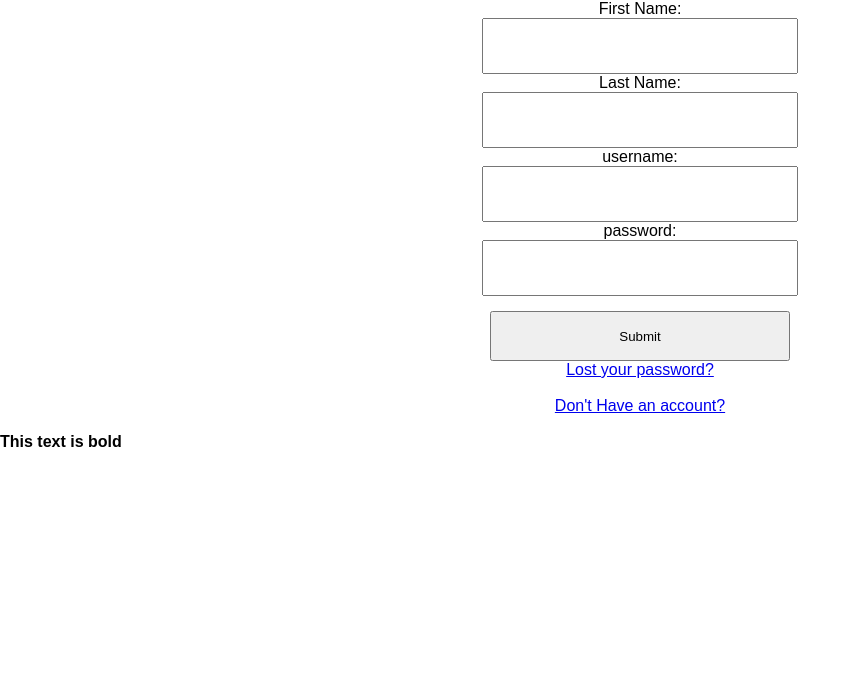
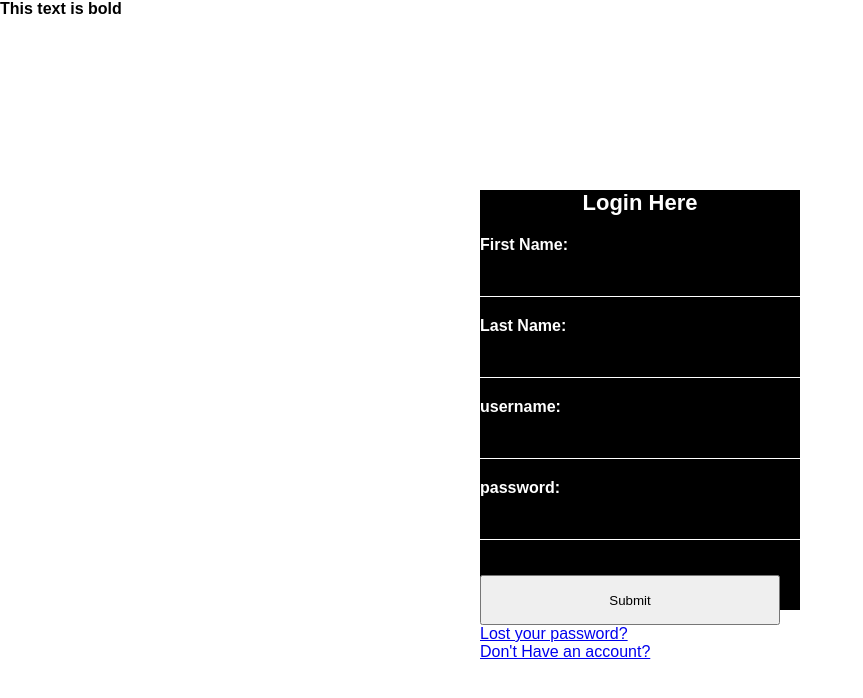
Before and after one commit to melo-02/EdufyClient, a React (Create React App) app: page / in a window 1280 px wide. Shown: the top 698 px of the page, without its empty margins (0-863 px from the left). Built offline with nearby package versions, Linux system fonts and the light colour scheme.

Commit message:
Revert "hi test"
This reverts commit fb3af4234dc12f283609d35a4c68f7fba2725da1.

```diff
--- a/src/App.js
+++ b/src/App.js
@@ -1,6 +1,7 @@
 import './App.css';
 import { useState } from 'react';
 import Axios from 'axios'
+
 
 function App() {
 
@@ -27,6 +28,102 @@ function App() {
   return (
     <div className="App">
       <div className="Info">
+
+      <head>
+        <title> Login Form </title>
+      </head>
+          <body>
+            <div class = "loginbox">
+              <h1>Login Here</h1>
+              <form>
+
+                <p>First Name:</p>
+
+                <input type="text"
+                onChange={(event) => {
+                  setfName(event.target.value)
+                  }}
+                />
+
+                <p>Last Name:</p>
+
+                <input type="text"
+                onChange={(event) => {
+                  setlName(event.target.value)
+                  }}
+                />
+
+                <p>username:</p>
+
+                <input type="text"
+                onChange={(event) => {
+                  setUsername(event.target.value)
+                  }}
+                />
+
+                <p>password:</p>
+
+                <input type="text"
+                onChange={(event) => {
+                  setPassword(event.target.value)
+                  }}
+                />
+
+              </form>
+
+            </div>
+
+            <div class = "loginbox">
+              <h1>Login Here</h1>
+              <form>
+
+                <p>First Name:</p>
+
+                <input type="text"
+                onChange={(event) => {
+                  setfName(event.target.value)
+                  }}
+                />
+
+                <p>Last Name:</p>
+
+                <input type="text"
+                onChange={(event) => {
+                  setlName(event.target.value)
+                  }}
+                />
+
+                <p>username:</p>
+
+                <input type="text"
+                onChange={(event) => {
+                  setUsername(event.target.value)
+                  }}
+                />
+
+                <p>password:</p>
+
+                <input type="password"
+                onChange={(event) => {
+                  setPassword(event.target.value)
+                  }}
+                />
+              </form>
+
+              <button onClick={addUser}>Submit</button>
+
+              <a href ="#"> Lost your password? </a><br></br>
+
+              <a href ="#"> Don't Have an account? </a><br></br>
+
+
+
+
+
+            </div>
+          </body>
+
+{/*
         <label>First Name:</label>
         <input type="text"
         onChange={(event) => {
@@ -52,10 +149,8 @@ function App() {
           }}
         />
         <button onClick={addUser}>Submit</button>
+        */}
 
-        <a href ="#"> Lost your password? </a><br></br>
-
-        <a href ="#"> Don't Have an account? </a><br></br>
       </div>
     </div>
   );
```
